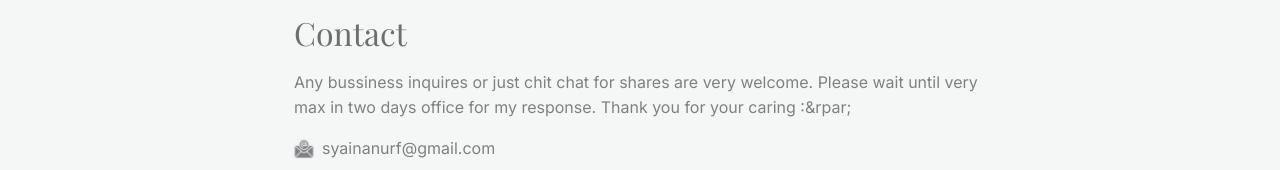
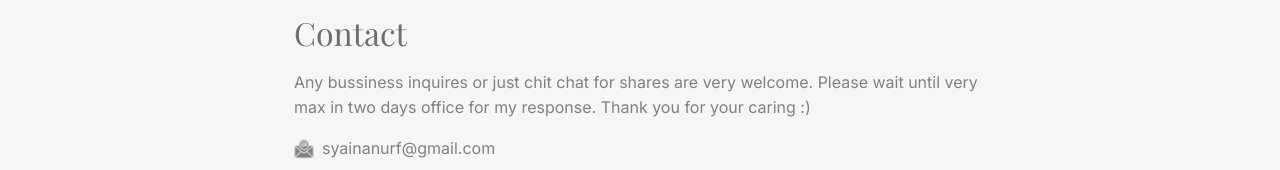
Before and after one commit to syaina/syaina-website, a Next.js app: page / in a window 1280 px wide. Shown: the part 3579-3749 px from the top of the page. Built offline with nearby package versions, Linux system fonts and the light colour scheme.

Commit message:
fix: html code

```diff
--- a/app/page.tsx
+++ b/app/page.tsx
@@ -153,7 +153,7 @@ export default function Home() {
           <p className="text-secondary color-secondary">
             Any bussiness inquires or just chit chat for shares are very
             welcome. Please wait until very max in two days office for my
-            response. Thank you for your caring :&rpar;
+            response. Thank you for your caring :)
           </p>
 
           <div className={styles.socialMediaContainer}>
```
